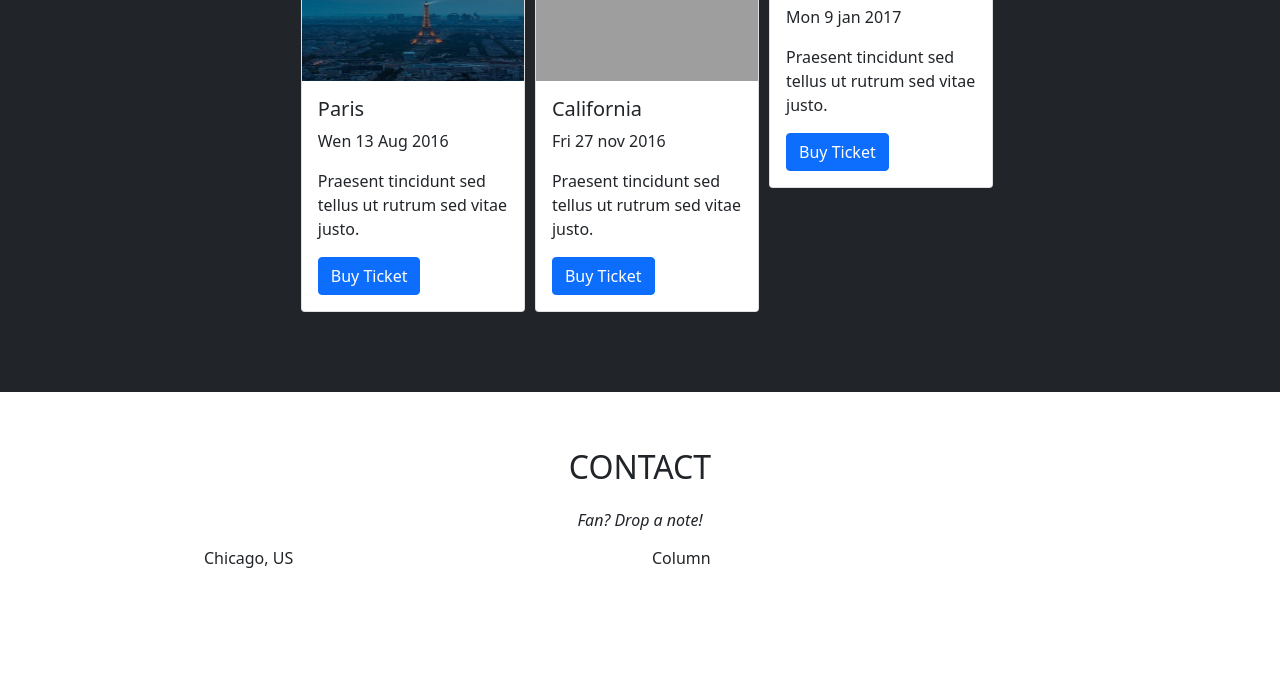
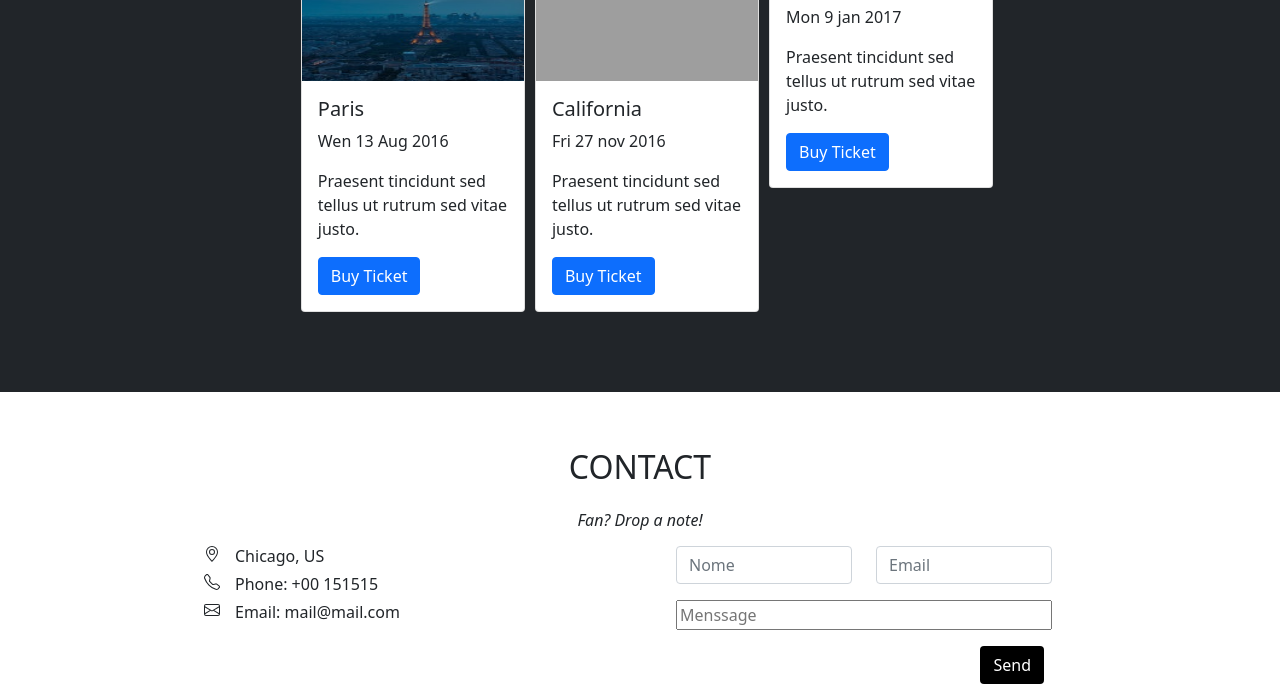
Before and after one commit to LRittes/Hackthon-callep, a plain HTML site: page index.html in a window 1280 px wide. Shown: the part 1799-2483 px from the top of the page. Before the commit the page ends 2369 px from the top, so only its background shows below. Drawn offline with nearby package versions, Linux system fonts and the light colour scheme; grey boxes are pictures that could not be loaded.

Commit message:
Criado a seção de contato

```diff
--- a/index.html
+++ b/index.html
@@ -51,6 +51,22 @@
         }
         .img-ho:hover{
             opacity: .8;
+        }
+
+        .loc {
+            display: flex;
+            align-items: baseline;
+            justify-content: flex-start;
+        }
+
+        .snd {
+            background-color: black;
+            color: #fff;
+        }
+
+        .snd:hover {
+            background-color: gray;
+            color: black;
         }
     </style>
   </head>
@@ -213,11 +229,53 @@
                 <div class="row">
                   <div class="col-sm-6">
                     <div class="loc">
-                        Chicago, US
+                        <svg xmlns="http://www.w3.org/2000/svg" width="16" height="16" fill="currentColor" class="bi bi-geo-alt" viewBox="0 0 16 16">
+                            <path d="M12.166 8.94c-.524 1.062-1.234 2.12-1.96 3.07A31.493 31.493 0 0 1 8 14.58a31.481 31.481 0 0 1-2.206-2.57c-.726-.95-1.436-2.008-1.96-3.07C3.304 7.867 3 6.862 3 6a5 5 0 0 1 10 0c0 .862-.305 1.867-.834 2.94zM8 16s6-5.686 6-10A6 6 0 0 0 2 6c0 4.314 6 10 6 10z"/>
+                            <path d="M8 8a2 2 0 1 1 0-4 2 2 0 0 1 0 4zm0 1a3 3 0 1 0 0-6 3 3 0 0 0 0 6z"/>
+                          </svg>
+                        <h6 style="margin-left: 15px;">Chicago, US</h6>
+                    </div>
+                    <div class="loc">
+                        <svg xmlns="http://www.w3.org/2000/svg" width="16" height="16" fill="currentColor" class="bi bi-telephone" viewBox="0 0 16 16">
+                            <path d="M3.654 1.328a.678.678 0 0 0-1.015-.063L1.605 2.3c-.483.484-.661 1.169-.45 1.77a17.568 17.568 0 0 0 4.168 6.608 17.569 17.569 0 0 0 6.608 4.168c.601.211 1.286.033 1.77-.45l1.034-1.034a.678.678 0 0 0-.063-1.015l-2.307-1.794a.678.678 0 0 0-.58-.122l-2.19.547a1.745 1.745 0 0 1-1.657-.459L5.482 8.062a1.745 1.745 0 0 1-.46-1.657l.548-2.19a.678.678 0 0 0-.122-.58L3.654 1.328zM1.884.511a1.745 1.745 0 0 1 2.612.163L6.29 2.98c.329.423.445.974.315 1.494l-.547 2.19a.678.678 0 0 0 .178.643l2.457 2.457a.678.678 0 0 0 .644.178l2.189-.547a1.745 1.745 0 0 1 1.494.315l2.306 1.794c.829.645.905 1.87.163 2.611l-1.034 1.034c-.74.74-1.846 1.065-2.877.702a18.634 18.634 0 0 1-7.01-4.42 18.634 18.634 0 0 1-4.42-7.009c-.362-1.03-.037-2.137.703-2.877L1.885.511z"/>
+                          </svg>
+                        <h6 style="margin-left: 15px;">Phone: +00 151515</h6>
+                    </div>
+                    <div class="loc">
+                        <svg xmlns="http://www.w3.org/2000/svg" width="16" height="16" fill="currentColor" class="bi bi-envelope" viewBox="0 0 16 16">
+                            <path d="M0 4a2 2 0 0 1 2-2h12a2 2 0 0 1 2 2v8a2 2 0 0 1-2 2H2a2 2 0 0 1-2-2V4zm2-1a1 1 0 0 0-1 1v.217l7 4.2 7-4.2V4a1 1 0 0 0-1-1H2zm13 2.383-4.758 2.855L15 11.114v-5.73zm-.034 6.878L9.271 8.82 8 9.583 6.728 8.82l-5.694 3.44A1 1 0 0 0 2 13h12a1 1 0 0 0 .966-.739zM1 11.114l4.758-2.876L1 5.383v5.73z"/>
+                          </svg>
+                        <h6 style="margin-left: 15px;">Email: mail@mail.com</h6>
                     </div>
                   </div>
                   <div class="col-sm-6">
-                    Column
+                    <div class="container">
+                        <div class="row">
+                            <div class="col-6">
+                                <input class="form-control" type="text" placeholder="Nome" aria-label="Search">
+
+                            </div>
+                            <div class="col-6">
+                                <input class="form-control" type="email" placeholder="Email" aria-label="Search">
+                            </div>
+                        </div>
+                    </div>
+                    <div class="container">
+                        <div class="row">
+                            <div class="col-12 my-3">
+                                <input type="text" placeholder="Menssage" style="width: 100%;">
+                            </div>
+                        </div>
+                    </div>
+                    <div class="container">
+                        <div class="row">
+                            <div class="col-12">
+                                <div class="d-grid gap-2 d-md-flex justify-content-md-end">
+                                    <button class="btn snd me-2" type="button">Send</button>
+                                </div>
+                            </div>
+                        </div>
+                    </div>
                   </div>
                 </div>
             </div>
```
